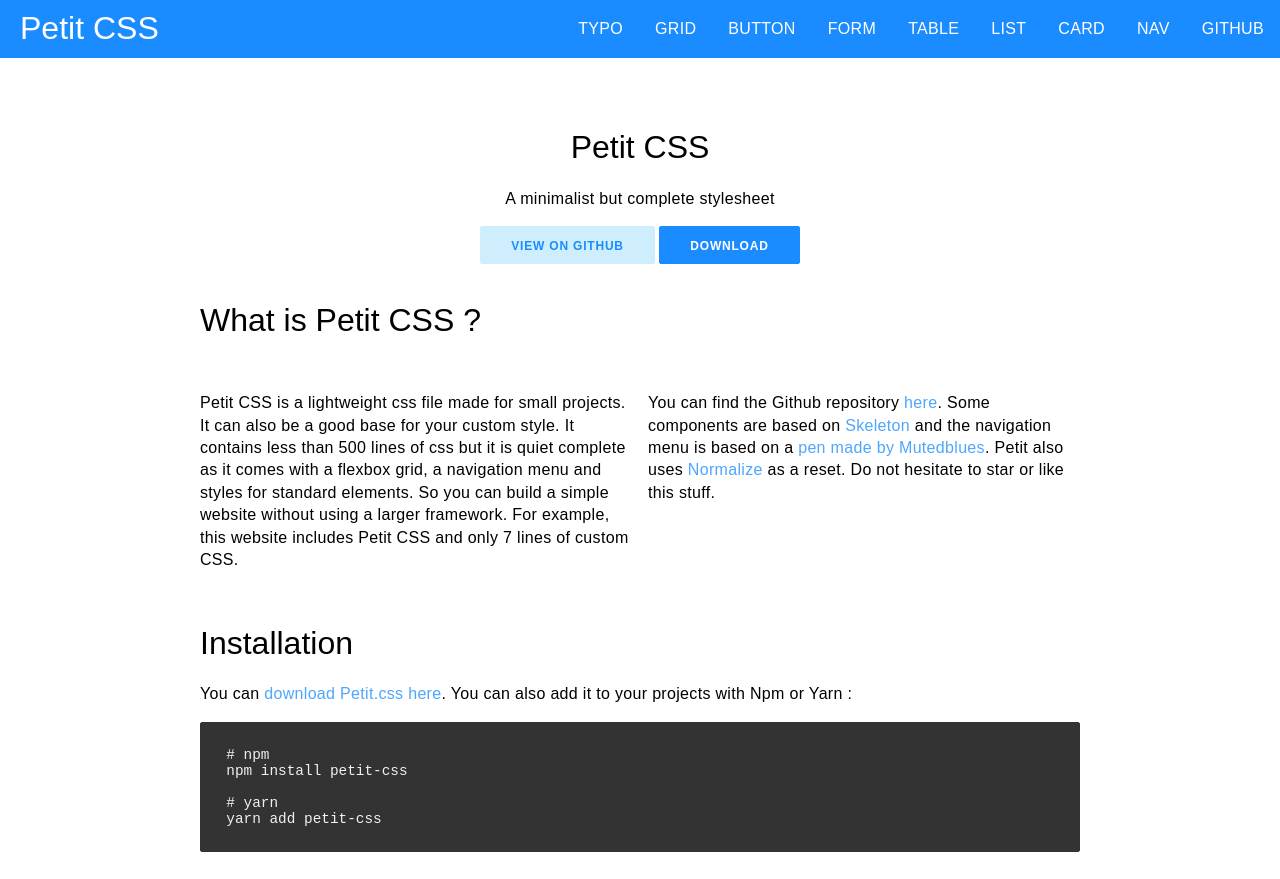
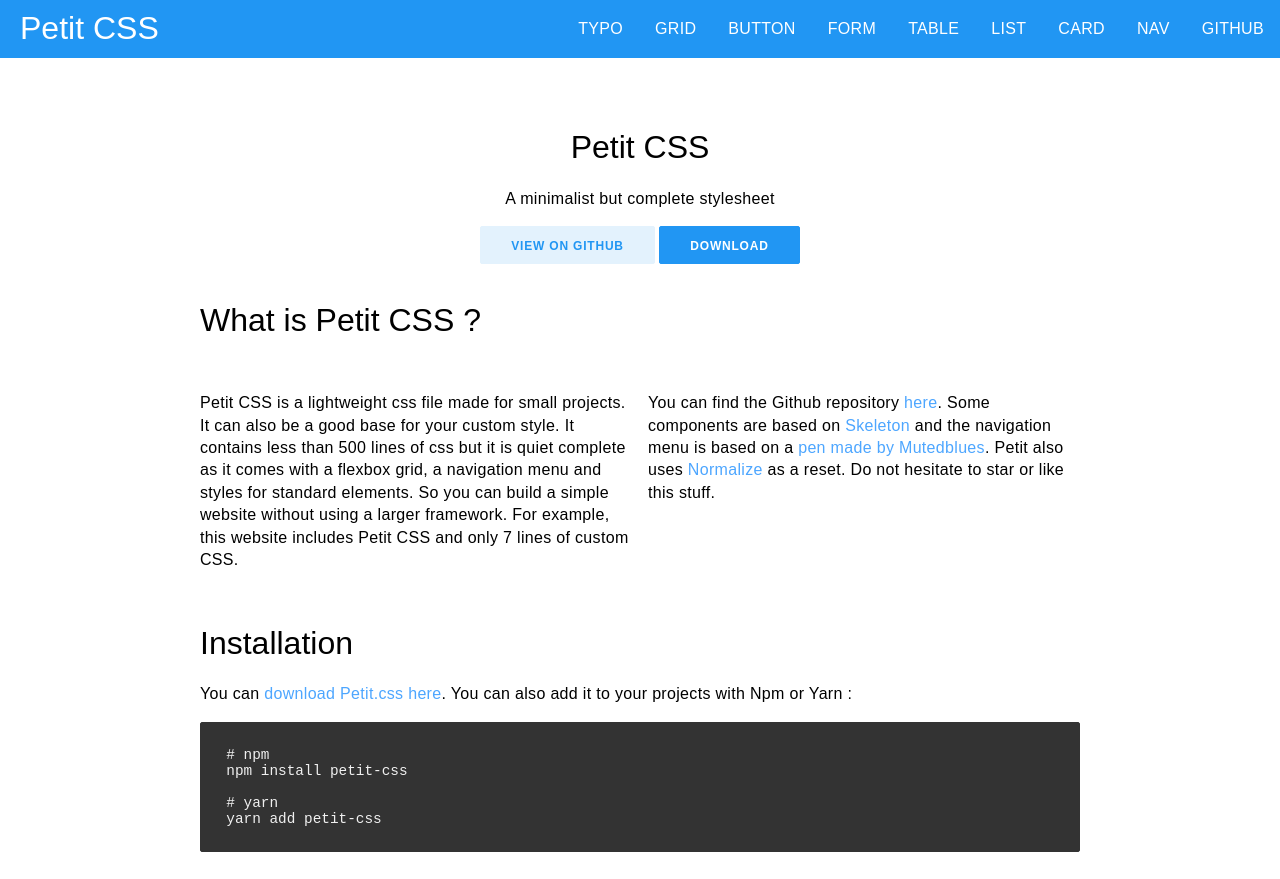
Before and after one commit to LilianAvry/petit-css, a website: page index.html in a window 1280 px wide. Shown: the top 879 px of the page. Drawn offline with Linux system fonts and the light colour scheme.

Commit message:
Update Colors

```diff
--- a/src/colors/style.css
+++ b/src/colors/style.css
@@ -1,9 +1,9 @@
 * {
     --black: #1a1a1a;
     --grey: #BBB;
-    --primary-1: #CEEEFD;
-    --primary-2: #AFE2FA;
-    --primary-3: #4DA6FF;
-    --primary-4: #1A8CFF;
-    --primary-5: #0073E6;
+    --primary-1: #E3F2FD;
+    --primary-2: #CFE9FC;
+    --primary-3: #42A5F5;
+    --primary-4: #2196F3;
+    --primary-5: #1E88E5;
 }
--- a/src/petit.css
+++ b/src/petit.css
@@ -2,11 +2,11 @@
 * {
     --black: #1a1a1a;
     --grey: #BBB;
-    --primary-1: #CEEEFD;
-    --primary-2: #AFE2FA;
-    --primary-3: #4DA6FF;
-    --primary-4: #1A8CFF;
-    --primary-5: #0073E6;
+    --primary-1: #E3F2FD;
+    --primary-2: #cfe9fc;
+    --primary-3: #42A5F5;
+    --primary-4: #2196F3;
+    --primary-5: #1E88E5;
 }
 
 /* Button -------------------------------- */
```
